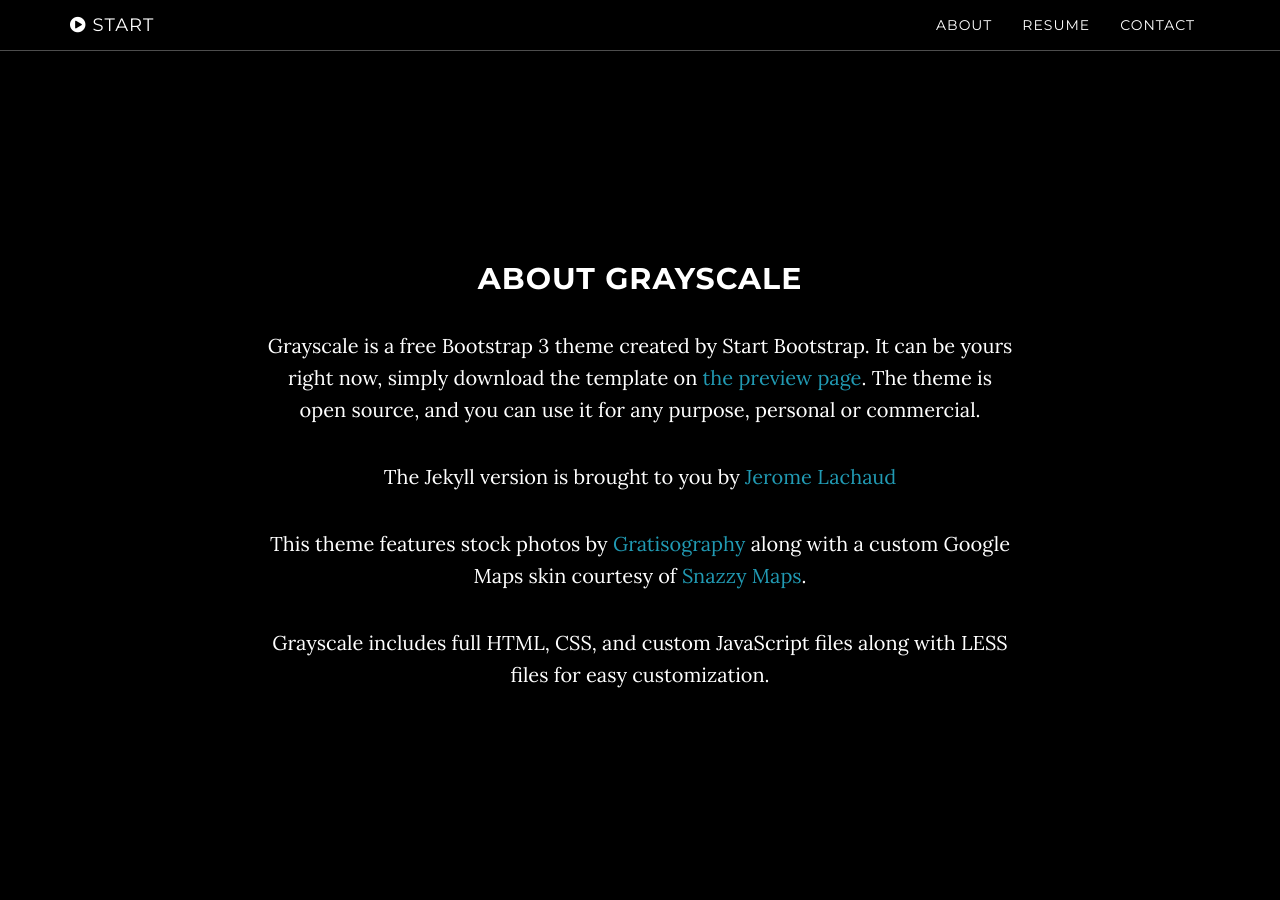
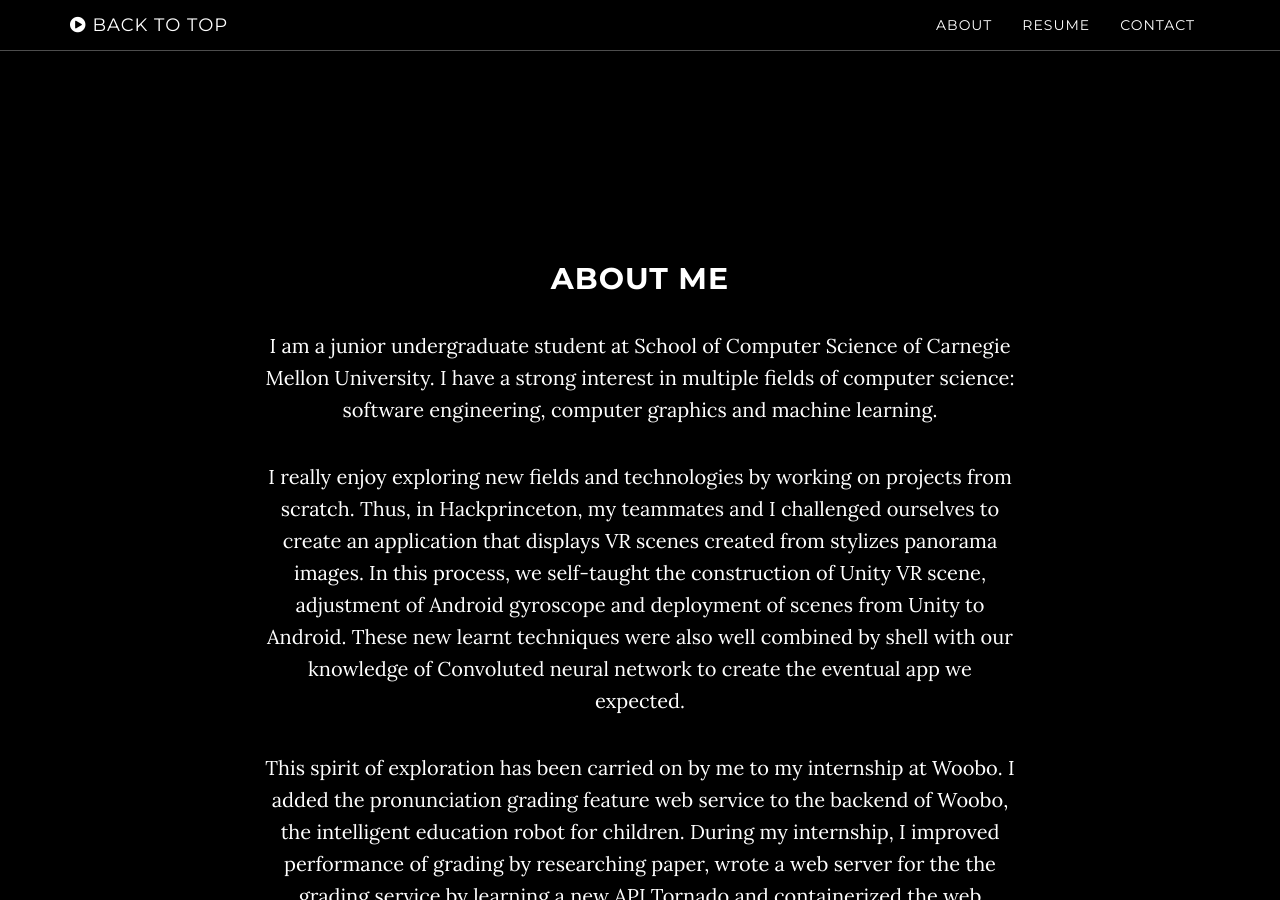
Before and after one commit to jiatiansun/jiatiansun.github.io, a Jekyll site: the page built from index.html, in a window 1280 px wide and 900 px high, scrolled down 838 px. Built offline with Jekyll 4.4.1, drawn with Linux system fonts in a browser that asks for light colours; some of the changed text lies outside the part shown.

Commit message:
Change About

```diff
--- a/_config.yml
+++ b/_config.yml
@@ -2,7 +2,7 @@
 title: JIATIAN SUN
 email: jiatians@andrew.cmu.edu
 url: https://jiatiansun.github.io
-description: "I am expected share my projects"
+description: "Software Engineering, Computer Graphics, Machine Learning"
 
 # Color settings (hex-codes without the leading hash-tag)
 color:
--- a/_includes/about.html
+++ b/_includes/about.html
@@ -2,11 +2,11 @@
     <section id="about" class="container content-section text-center">
         <div class="row">
             <div class="col-lg-8 col-lg-offset-2">
-                <h2>About Grayscale</h2>
-                <p>Grayscale is a free Bootstrap 3 theme created by Start Bootstrap. It can be yours right now, simply download the template on <a href="http://startbootstrap.com/template-overviews/grayscale/">the preview page</a>. The theme is open source, and you can use it for any purpose, personal or commercial.</p>
-                <p>The Jekyll version is brought to you by <a href="https://github.com/jeromelachaud">Jerome Lachaud</a></p>
-                <p>This theme features stock photos by <a href="http://gratisography.com/">Gratisography</a> along with a custom Google Maps skin courtesy of <a href="http://snazzymaps.com/">Snazzy Maps</a>.</p>
-                <p>Grayscale includes full HTML, CSS, and custom JavaScript files along with LESS files for easy customization.</p>
+                <h2>About Me</h2>
+                <p>I am a junior undergraduate student at School of Computer Science of Carnegie Mellon University. I have a strong interest in multiple fields of computer science: software engineering,  computer graphics and machine learning.</p>
+                <p>I really enjoy exploring new fields and technologies by working on projects from scratch. Thus, in Hackprinceton, my teammates and I challenged ourselves to create an application that displays VR scenes created from stylizes panorama images. In this process, we self-taught the construction of Unity VR scene, adjustment of Android gyroscope and deployment of scenes from Unity to Android. These new learnt techniques were also well combined by shell with our knowledge of Convoluted neural network to create the eventual app we expected.</p>
+                <p>This spirit of exploration has been carried on by me to my internship at Woobo. I added the pronunciation grading feature web service to the backend of Woobo, the intelligent education robot for children. During my internship, I improved performance of grading by researching paper, wrote a web server for the the grading service by learning a new API Tornado and containerized the web service by exploring Docker.</p>
+                <p>In Addition to learning new skills, I would love to dig deeper on what I have learned. When taking the Computational Photography, I was intrigued by the Eulerian Video Magnification assignment, in which I implemented a pipeline that amplifies unnoticeable movements in videos via Laplacian pyramid and band pass filter. To increase my expertise in Computational photography and computer graphics, I am currently under advice of Professor Ioannis Gkioulekas to develop rendering tools for computational photography. Specifically, I am expanding an existing physicals-accurate render Mitsuba to simulate various modern types of images, including: structured light, epipolar imaging, transient imaging, speckle imaging and light transport probing.</p>
             </div>
         </div>
     </section>
--- a/_includes/contact.html
+++ b/_includes/contact.html
@@ -3,7 +3,7 @@
         <div class="row">
             <div class="col-lg-8 col-lg-offset-2">
                 <h2>Contact</h2>
-                <p>Dolor reprehenderit repellendus, optio labore odio at tempore debitis nisi. Quasi debitis tenetur eaque molestias non porro odio sapiente.</p>
+                <p></p>
                 <p><a href="mailto:{{ site.email }}">{{ site.email }}</a>
                 </p>
                 <ul class="list-inline banner-social-buttons">
--- a/_includes/nav.html
+++ b/_includes/nav.html
@@ -6,7 +6,7 @@
                     <i class="fa fa-bars"></i>
                 </button>
                 <a class="navbar-brand page-scroll" href="#page-top">
-                    <i class="fa fa-play-circle"></i>  <span class="light">Start</span>
+                    <i class="fa fa-play-circle"></i>  <span class="light">BACK TO TOP</span>
                 </a>
             </div>
 
```
